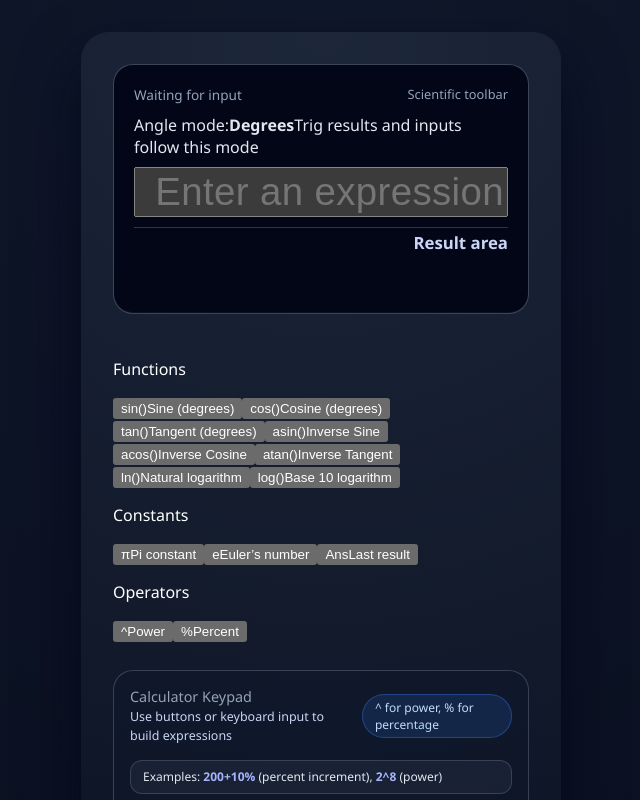
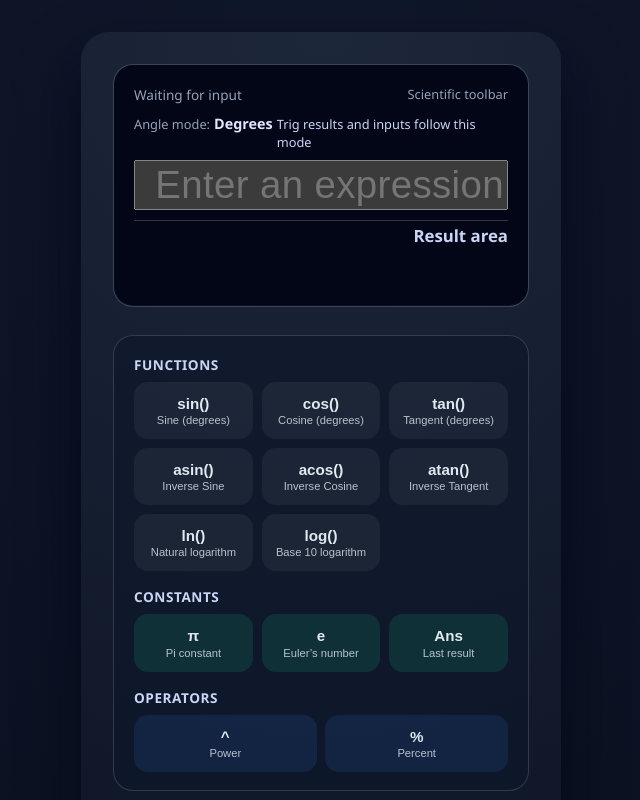
Before and after one commit to johnwick22012026-source/Calculator, a React (Vite) app: page / in a window 1280 px wide. Shown: the top 800 px of the page, without its empty margins (319-959 px from the left). Built offline with nearby package versions, Linux system fonts and the light colour scheme.

Commit message:
feat(CALC-48): Add scientific input controls to the calculator UI — src/App.css

```diff
--- a/src/App.css
+++ b/src/App.css
@@ -66,22 +66,24 @@ body {
   font-size: 0.8rem;
 }
 
-.display-operators-hint {
-  font-size: 0.8rem;
-  color: #cbd5f5;
-  background: rgba(148, 163, 184, 0.06);
-  border-radius: 12px;
-  padding: 0.55rem 0.75rem;
-  border: 1px solid rgba(148, 163, 184, 0.2);
-  line-height: 1.3;
+.display-mode {
   display: flex;
   flex-wrap: wrap;
+  align-items: baseline;
   gap: 0.25rem;
+  font-size: 0.8rem;
+  color: #94a3b8;
 }
 
-.display-helper-example {
-  color: #a5b4fc;
-  font-weight: 600;
+.display-mode strong {
+  display: inline-flex;
+  font-size: 0.9rem;
+  color: #e0e7ff;
+}
+
+.display-mode-hint {
+  flex: 1;
+  color: #cbd5f5;
 }
 
 .display-expression {
@@ -159,6 +161,80 @@ body {
   margin: 0;
   font-size: 0.8rem;
   color: rgba(226, 232, 240, 0.8);
+}
+
+.scientific-controls {
+  background: rgba(15, 23, 42, 0.65);
+  border-radius: 20px;
+  border: 1px solid rgba(148, 163, 184, 0.25);
+  padding: 1.15rem 1.25rem;
+  display: flex;
+  flex-direction: column;
+  gap: 1rem;
+}
+
+.scientific-controls__group {
+  display: flex;
+  flex-direction: column;
+  gap: 0.5rem;
+}
+
+.scientific-controls__title {
+  margin: 0;
+  font-size: 0.85rem;
+  font-weight: 600;
+  color: #cbd5f5;
+  letter-spacing: 0.04em;
+  text-transform: uppercase;
+}
+
+.scientific-controls__grid {
+  display: grid;
+  grid-template-columns: repeat(auto-fit, minmax(90px, 1fr));
+  gap: 0.55rem;
+}
+
+.scientific-control-button {
+  border: 1px solid transparent;
+  border-radius: 14px;
+  padding: 0.75rem;
+  background: rgba(255, 255, 255, 0.05);
+  color: #e2e8f0;
+  font-size: 0.95rem;
+  text-align: center;
+  cursor: pointer;
+  display: flex;
+  flex-direction: column;
+  align-items: center;
+  gap: 0.15rem;
+  transition: border-color 0.2s ease, transform 0.1s ease, background 0.2s ease;
+}
+
+.scientific-control-button__label {
+  font-weight: 600;
+}
+
+.scientific-control-button__description {
+  font-size: 0.7rem;
+  color: rgba(226, 232, 240, 0.8);
+}
+
+.scientific-control-button:hover {
+  border-color: rgba(59, 130, 246, 0.5);
+  transform: translateY(-1px);
+}
+
+.scientific-control-button:focus-visible {
+  outline: 2px solid #38bdf8;
+  outline-offset: 2px;
+}
+
+.scientific-control-button--operator {
+  background: rgba(59, 130, 246, 0.12);
+}
+
+.scientific-control-button--constant {
+  background: rgba(16, 185, 129, 0.15);
 }
 
 .calculator-keypad {
@@ -267,6 +343,15 @@ body {
     grid-template-columns: repeat(auto-fit, minmax(90px, 1fr));
   }
 
+  .scientific-controls__grid {
+    grid-template-columns: repeat(auto-fit, minmax(80px, 1fr));
+  }
+
+  .scientific-control-button {
+    padding: 0.65rem;
+    font-size: 0.85rem;
+  }
+
   .keypad-button {
     font-size: 1rem;
     padding: 0.8rem 0;
```
